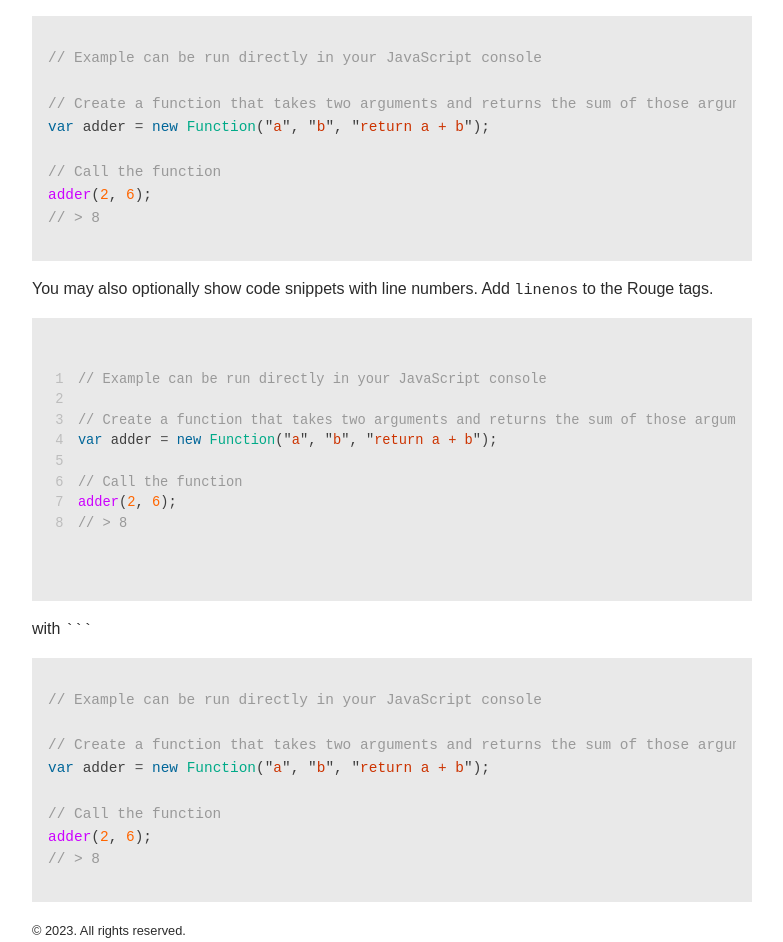
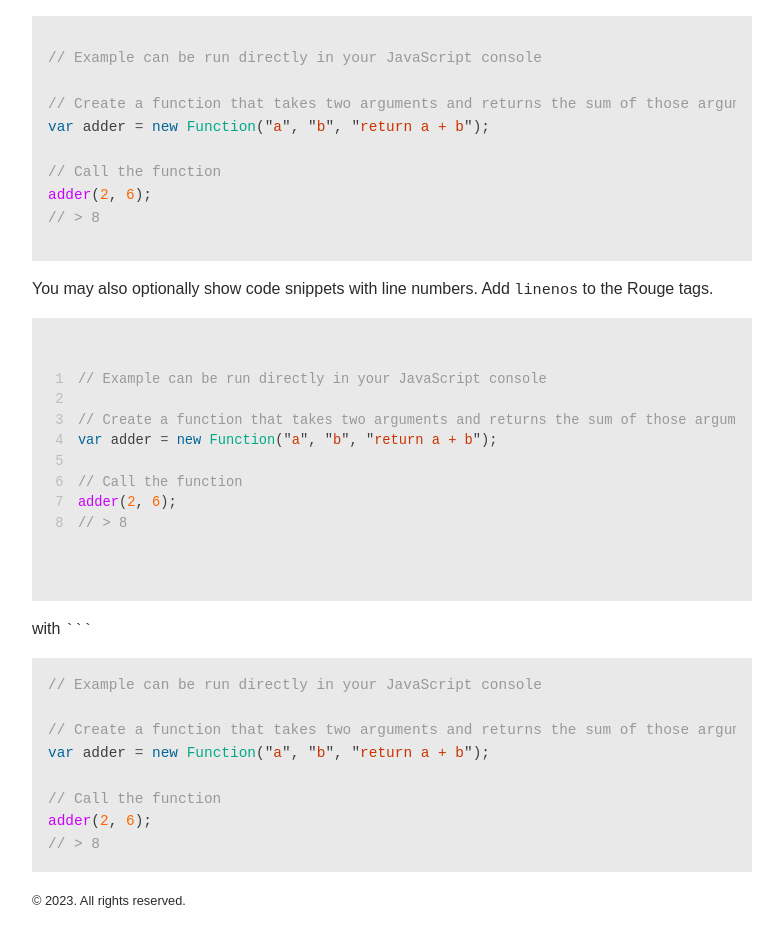
Before and after one commit to aflim/blog, a Jekyll site: the page built from styleguide.md, in a window 1280 px wide. Shown: the part 4370-5312 px from the top of the page, without its empty margins (248-1031 px from the left). Built offline with Jekyll 4.4.1, drawn with Linux system fonts in a browser that asks for light colours; after the commit the page ends 5282 px from its top, so only the background shows below that.

Commit message:
Update _typography.scss

```diff
--- a/_sass/_typography.scss
+++ b/_sass/_typography.scss
@@ -123,6 +123,7 @@ pre {
 
   .highlight {
     padding: 0;
+    margin: 0;
   }
 }
 
```
